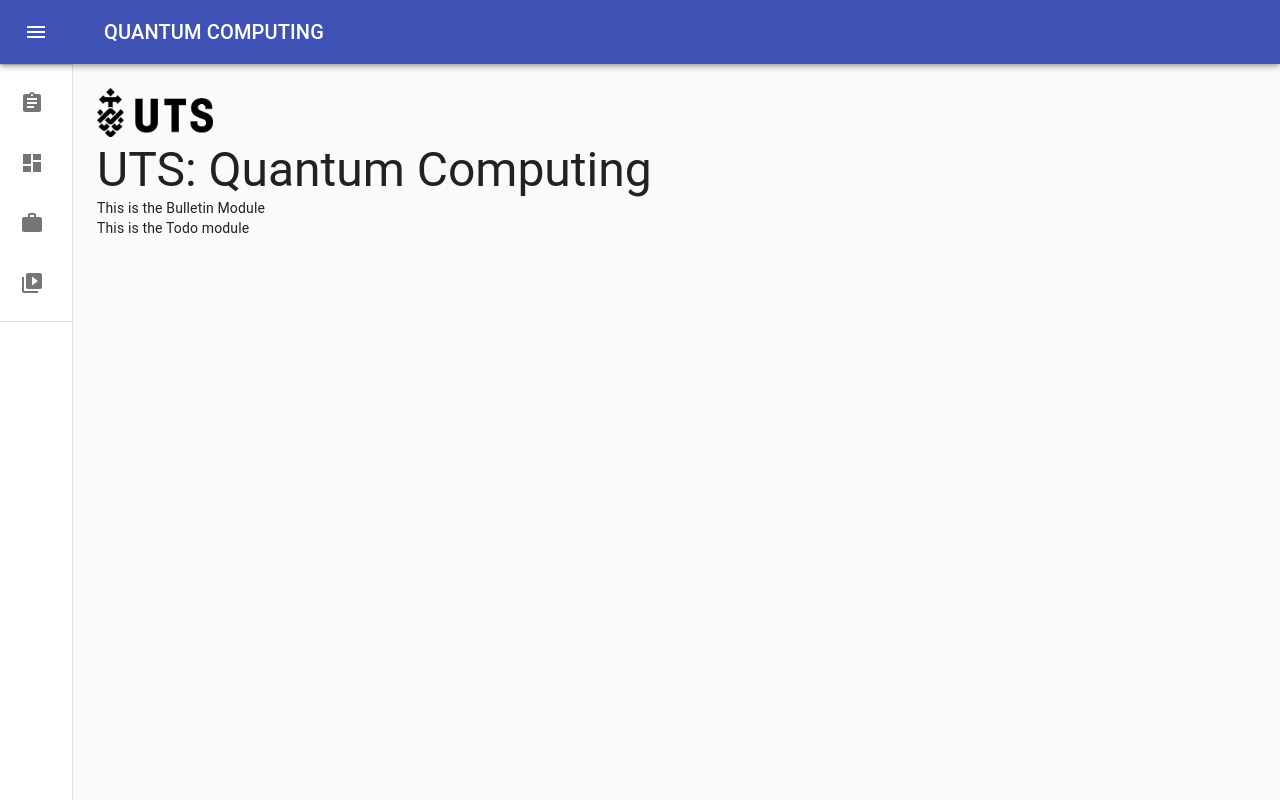
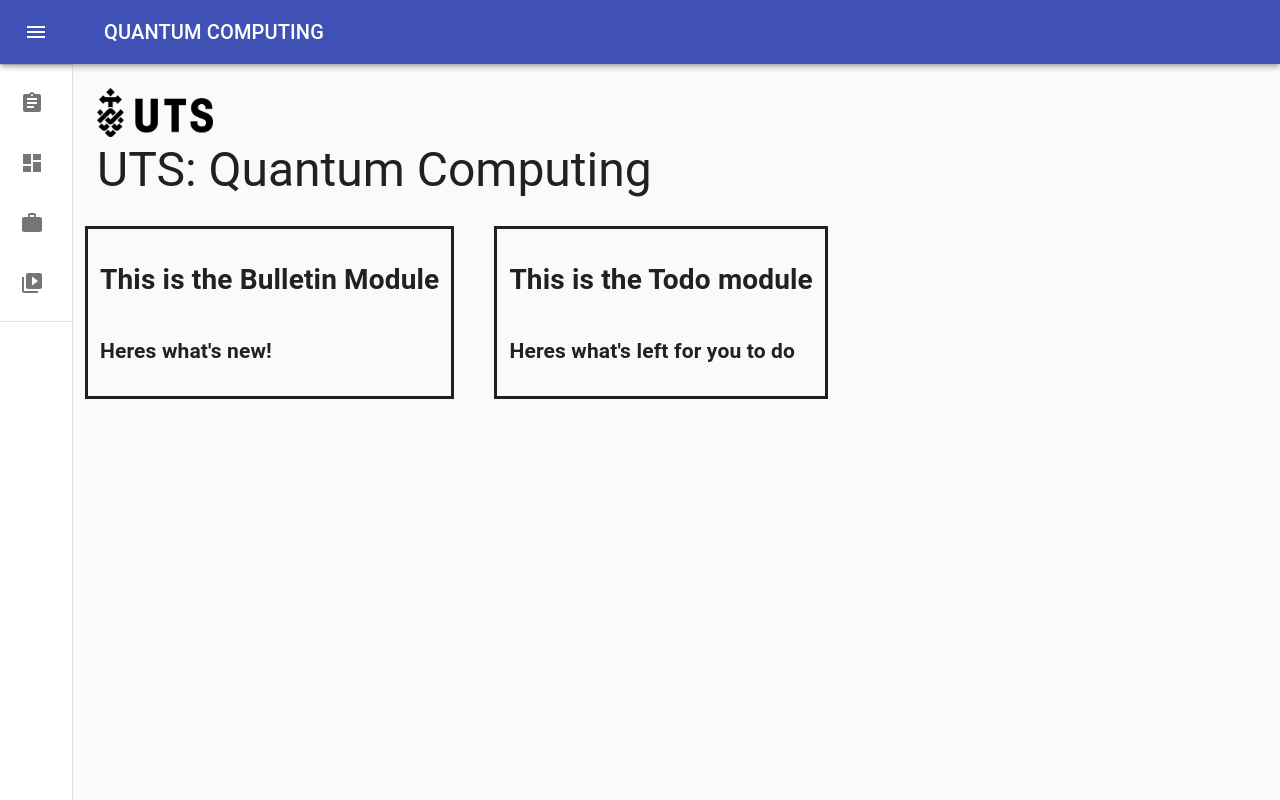
Before and after one commit to luke9216/SES2AB_Frontend, a React (Create React App) app: page / in a window 1280 px wide. Built offline with nearby package versions, Linux system fonts and the light colour scheme; the HTML template or start-up script is replaced by a standard one.

Commit message:
Update: Changed homepage and colour of discussion board

```diff
--- a/src/components/pages/DiscussionBoard/style.ts
+++ b/src/components/pages/DiscussionBoard/style.ts
@@ -11,10 +11,10 @@
     display: "flex",
     justifyContent: "center",
     alignItems: "center",
-    background: "darkmagenta",
+    background: "linear-gradient(45deg, #536DFE 30%, #8C9EFF 90%)",
   },
   rowStyle: {
-    color: "darkmagenta",
+    color: "darkblue",
     background: "gainsboro",
   },
   tableStyle: {
--- a/src/components/pages/Homepage/Bulletin.tsx
+++ b/src/components/pages/Homepage/Bulletin.tsx
@@ -1,13 +1,17 @@
 import * as React from "react";
+import { Grid } from "@material-ui/core";
 
-export interface BulletinProps { }
+export interface BulletinProps {}
 
 const Bulletin: React.SFC<BulletinProps> = () => {
-    return (
-        <div>
-            This is the Bulletin Module
-        </div>
-    );
+  return (
+    <div>
+      <h1>This is the Bulletin Module</h1>
+      <Grid container>
+        <h2>Heres what's new!</h2>
+      </Grid>
+    </div>
+  );
 };
 
 export default Bulletin;
--- a/src/components/pages/Homepage/HomePage.tsx
+++ b/src/components/pages/Homepage/HomePage.tsx
@@ -1,14 +1,11 @@
 import React from "react";
-import { Typography } from "@material-ui/core";
+import { Typography, Grid } from "@material-ui/core";
 import { RouteComponentProps } from "react-router";
-import NavigationButtons, {
-  NavigationButtonsTab,
-} from "../../common/NavigationButtons";
-import navigationTabs from "../../common/__data__/data.navigationTabs.json";
+import { paperStyles } from "./styles";
 import logo from "../../../images/uts-logo.png";
 import { logoStyles } from "../../common/styles";
 import Bulletin from "./Bulletin";
-import Todo from "./Todo"
+import Todo from "./Todo";
 
 export interface HomePageProps {
   props?: any;
@@ -16,19 +13,23 @@
 }
 
 const HomePage: React.SFC<HomePageProps> = ({ props }) => {
-  const classes = logoStyles();
+  const logoClasses = logoStyles();
+  const classes = paperStyles();
   return (
     <React.Fragment>
-      <div>
-        <img src={logo} className={classes.logo} alt="UTS Logo" />
+      <div className={classes.root}>
+        <img src={logo} className={logoClasses.logo} alt="UTS Logo" />
         <Typography variant="h3">UTS: Quantum Computing</Typography>
       </div>
-      <div>
-        <Bulletin />
-      </div>
-      <div>
-        <Todo />
-      </div>
+      <Grid container spacing={3}>
+        <Grid item className={classes.border}>
+          <Bulletin />
+        </Grid>
+        <Grid item className={classes.border}>
+          <Todo />
+        </Grid>
+      </Grid>
+      <div></div>
     </React.Fragment>
   );
 };
--- a/src/components/pages/Homepage/Todo.tsx
+++ b/src/components/pages/Homepage/Todo.tsx
@@ -1,13 +1,17 @@
 import * as React from "react";
+import { Grid } from "@material-ui/core";
 
-export interface TodoProps { }
+export interface TodoProps {}
 
 const Todo: React.SFC<TodoProps> = () => {
-    return (
-        <div>
-            This is the Todo module
-        </div>
-    );
+  return (
+    <div>
+      <h1>This is the Todo module</h1>
+      <Grid container>
+        <h2>Heres what's left for you to do</h2>
+      </Grid>
+    </div>
+  );
 };
 
 export default Todo;
--- /dev/null
+++ b/src/components/pages/Homepage/styles.ts
@@ -0,0 +1,11 @@
+import { makeStyles } from "@material-ui/core/styles";
+
+export const paperStyles = makeStyles((theme) => ({
+  root: {
+    marginBottom: "40px",
+  },
+  border: {
+    border: "solid",
+    marginRight: "40px",
+  },
+}));
```
